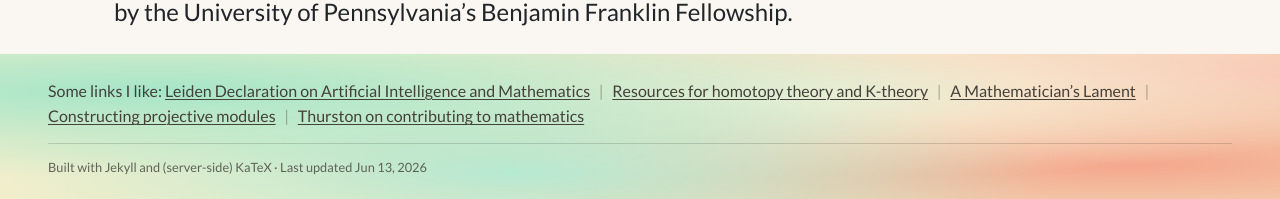
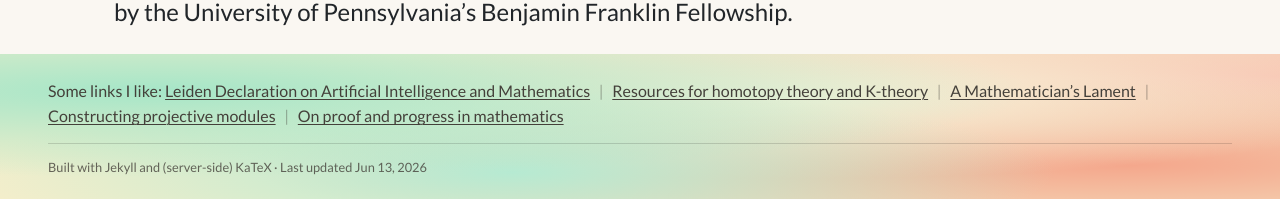
Before and after one commit to rileyshahar/website, a Jekyll site: the page built from index.md, in a window 1280 px wide and 1265 px high. Shown: the part 1063-1262 px from the top of the window. Built offline with Jekyll 4.4.1, drawn with Linux system fonts in a browser that asks for light colours.

Commit message:
change thurston link

```diff
--- a/_data/links.yaml
+++ b/_data/links.yaml
@@ -10,5 +10,5 @@
 - name: Constructing projective modules
   url: https://arxiv.org/abs/2412.05250
 
-- name: Thurston on contributing to mathematics
-  url: https://mathoverflow.net/a/44213
+- name: On proof and progress in mathematics
+  url: https://arxiv.org/abs/math/9404236
```
